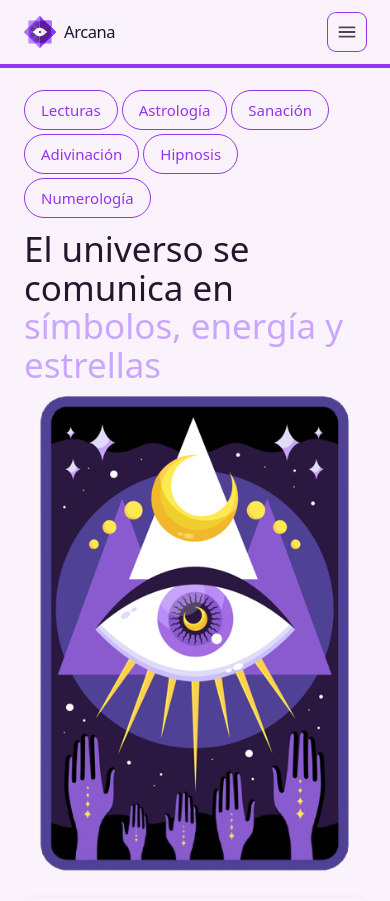
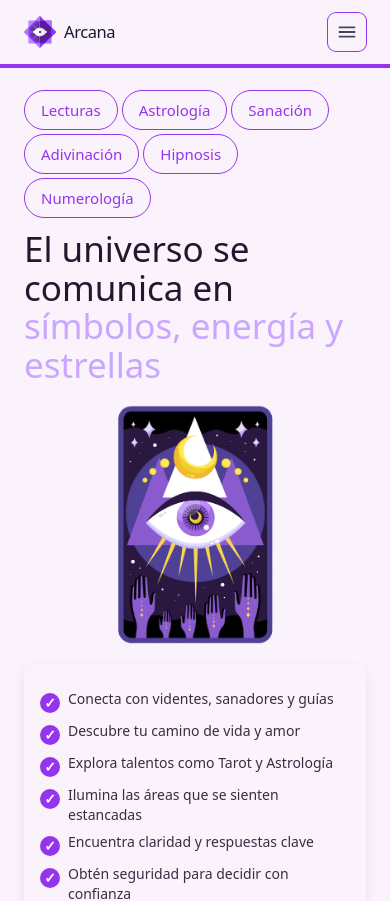
Before and after one commit to arcana302-art/arcana-v2, a Next.js app: page / in a window 390 px wide. Shown: the top 901 px of the page. Built offline with nearby package versions, Linux system fonts and the light colour scheme.

Commit message:
Update Hero.tsx

```diff
--- a/app/components/Hero.tsx
+++ b/app/components/Hero.tsx
@@ -73,14 +73,14 @@ export default function Hero() {
                 <span className="text-[#22172f]">El universo se comunica en </span>
                 <span className="text-[#c9a6ff]">símbolos, energía y estrellas</span>
               </h1>
-              <div className="hero-card-mobile sm:hidden w-full">
+              <div className="hero-card-mobile sm:hidden w-full flex justify-center mt-4">
                 <Image
                   src={HERO_IMG}
                   alt="Carta / símbolo místico"
                   width={560}
                   height={790}
                   priority
-                  className="h-auto w-full scale-[1]" // Carta Mobile al 100% (ajustable según preferencia)
+                  className="h-auto w-[50%]" // Carta reducida al 50% en mobile
                 />
               </div>
             </div>
@@ -133,7 +133,7 @@ export default function Hero() {
                 width={560}
                 height={790}
                 priority
-                className="h-auto w-[280px] lg:w-[330px]" // Carta Desktop ajustada
+                className="h-auto w-[330px] lg:w-[390px]"
               />
             </div>
           </div>
@@ -148,8 +148,16 @@ export default function Hero() {
           opacity: 0.42;
           transform: translate(-50%, -50%);
           animation: cloud-sway 26s ease-in-out infinite;
-          -webkit-mask-image: radial-gradient(140% 120% at 56% 46%, #000 62%, transparent 100%);
-          mask-image: radial-gradient(140% 120% at 56% 46%, #000 62%, transparent 100%);
+          -webkit-mask-image: radial-gradient(
+            140% 120% at 56% 46%,
+            #000 62%,
+            transparent 100%
+          );
+          mask-image: radial-gradient(
+            140% 120% at 56% 46%,
+            #000 62%,
+            transparent 100%
+          );
         }
         @keyframes cloud-sway {
           0% {
@@ -185,7 +193,7 @@ export default function Hero() {
             line-height: 1.1;
           }
           .hero-card-mobile img {
-            width: 100% !important;
+            width: 50% !important; /* Carta Mobile reducida al 50% */
             height: auto;
           }
           .bullets-grid {
```
